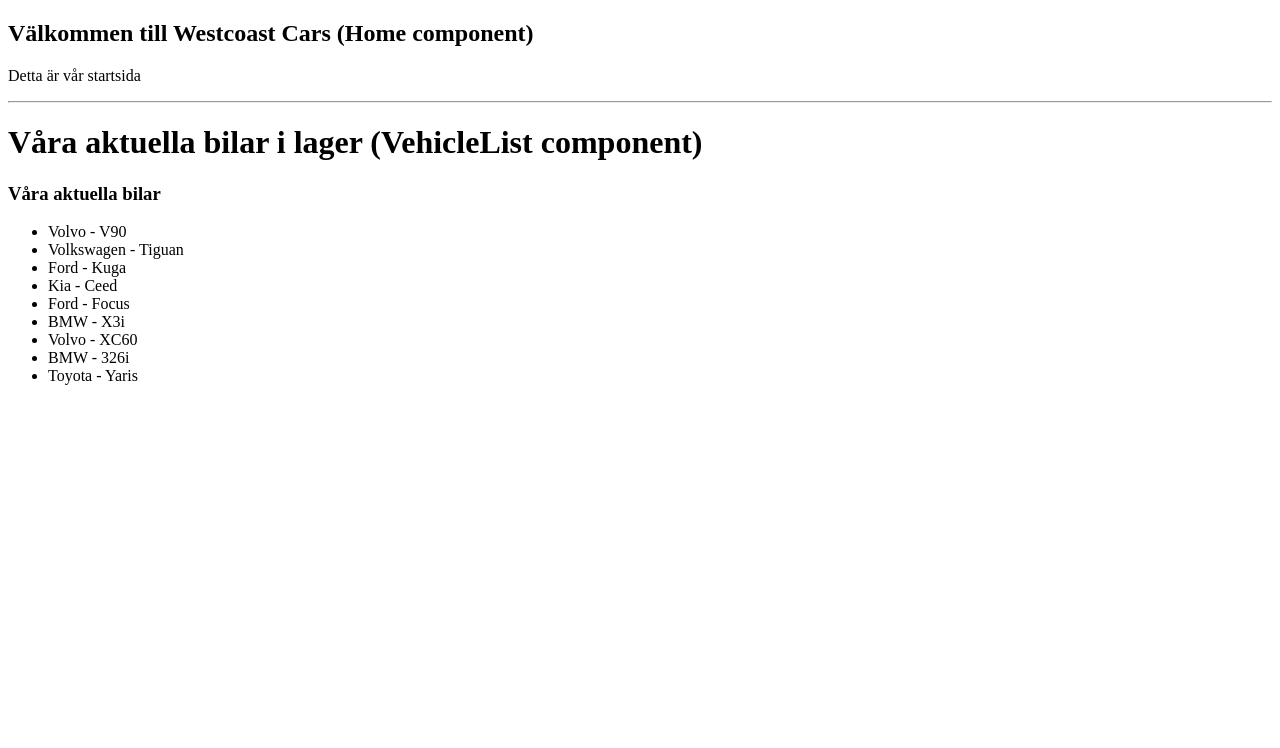
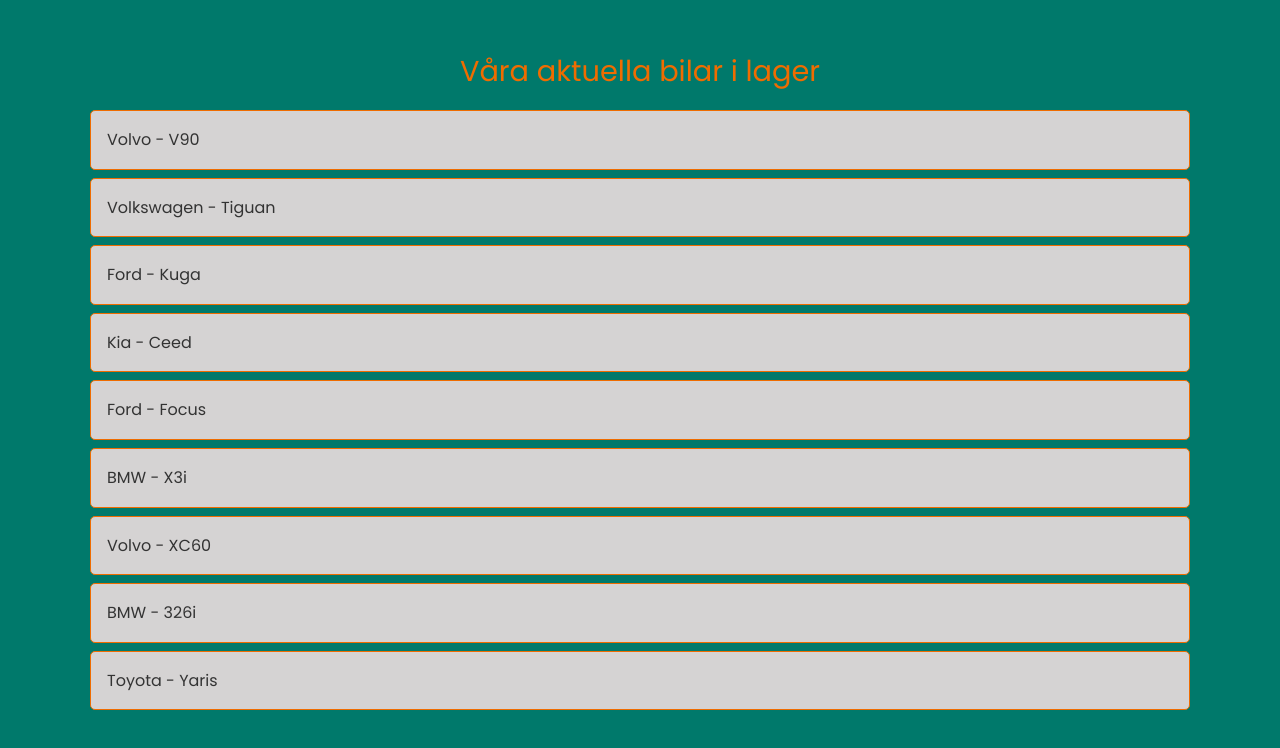
Before and after one commit to sunandacarlstrom/learning-react, a React (Create React App) app: page / in a window 1280 px wide. Shown: the top 748 px of the page. Built offline with nearby package versions, Linux system fonts and the light colour scheme.

Commit message:
Styling av komponenter

```diff
--- a/src/App.jsx
+++ b/src/App.jsx
@@ -2,8 +2,14 @@
 
 import Home from "./components/ui/Home";
 
+import "./assets/css/style.css";
+
 const App = () => {
-    return <Home />;
+    return (
+        <article className="page">
+            <Home />
+        </article>
+    );
 };
 
 export default App;
--- /dev/null
+++ b/src/assets/css/style.css
@@ -0,0 +1,70 @@
+@import url("https://fonts.googleapis.com/css2?family=Poppins:ital,wght@0,100;0,200;0,300;0,400;0,500;0,600;0,700;0,800;0,900;1,400;1,500;1,600;1,700;1,800&display=swap");
+
+:root {
+    --primary-color: #00796b;
+    --secondary-color: #ef6c00;
+    --text-color-light: #fff;
+    --text-color-dark: #333;
+    --navbar-color: #004d40;
+    --light-color: #d5d3d3;
+    --secondary-text-color: #ffb74d;
+  }
+
+  * {
+    margin: 0;
+    padding: 0;
+    box-sizing: border-box;
+  }
+
+  body {
+    font-family: 'Poppins', sans-serif;
+    line-height: 1.6;
+    background-color: var(--primary-color);
+    color: var(--text-color-light);
+  }
+
+  h1,
+  h2,
+  h3 {
+    font-weight: 400;
+  }
+
+  a {
+    text-decoration: none;
+  }
+
+  ul {
+    list-style: none;
+  }
+
+  section p {
+    font-size: 0.9rem;
+    padding: 0.7rem;
+    text-align: center;
+  }
+
+  footer {
+    text-align: center;
+    background: #444;
+    color: #fff;
+    padding: 0.4rem;
+  }
+
+  .page {
+    margin: 3rem 1rem;
+  }
+
+  .container {
+    max-width: 1100px;
+    margin: auto;
+  }
+
+  .page-title {
+    color: var(--secondary-color);
+    font-size: 1.8rem;
+    padding-bottom: 1rem;
+  }
+
+  .centered-text {
+    text-align: center;
+  }
--- a/src/components/ui/Home.jsx
+++ b/src/components/ui/Home.jsx
@@ -1,15 +1,11 @@
 import VehicleList from "../vehicles/VehicleList";
-import PageHeader from "./PageHeader";
 
 const Home = () => {
     return (
         <>
             <section className="container">
-                <PageHeader headerText="Välkommen till Westcoast Cars (Home component)" />
-                <p>Detta är vår startsida</p>
+                <VehicleList />
             </section>
-            <hr />
-            <VehicleList />
         </>
     );
 };
--- a/src/components/ui/PageHeader.jsx
+++ b/src/components/ui/PageHeader.jsx
@@ -1,7 +1,7 @@
 import PropTypes from "prop-types";
 
 const PageHeader = ({headerText}) => {
-    return <h1>{headerText}</h1>
+    return <h2 className="page-title centered-text">{headerText}</h2>
 };
 
 // Definiera egenskapers typer och om de är obligatoriska
--- a/src/components/vehicles/Vehicle.jsx
+++ b/src/components/vehicles/Vehicle.jsx
@@ -1,3 +1,6 @@
+// Importerar specifikt css
+import "./vehicle.css";
+
 const Vehicle = ({ vehicle }) => {
     return (
         <li key={vehicle.id}>
--- a/src/components/vehicles/VehicleList.jsx
+++ b/src/components/vehicles/VehicleList.jsx
@@ -17,8 +17,7 @@
 
     return (
         <>
-            <PageHeader headerText="Våra aktuella bilar i lager (VehicleList component)" />
-            <h3>Våra aktuella bilar</h3>
+            <PageHeader headerText="Våra aktuella bilar i lager" />
             <ul>
                 {vehicles.map((vehicle) => (
                     <Vehicle vehicle={vehicle} />
--- /dev/null
+++ b/src/components/vehicles/vehicle.css
@@ -0,0 +1,8 @@
+li {
+    border: solid 1px var(--secondary-color);
+    padding: 1rem;
+    margin-bottom: 0.5rem;
+    border-radius: 5px;
+    background-color: var(--light-color);
+    color: var(--text-color-dark);
+}
```
